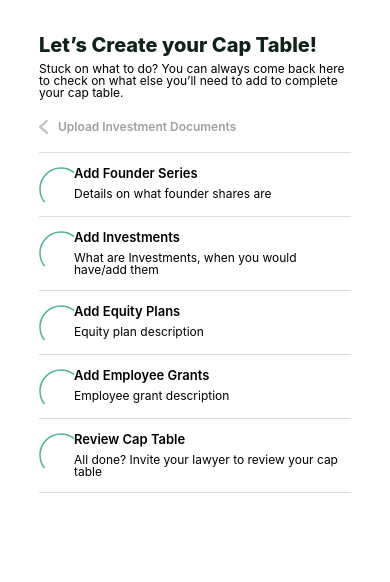
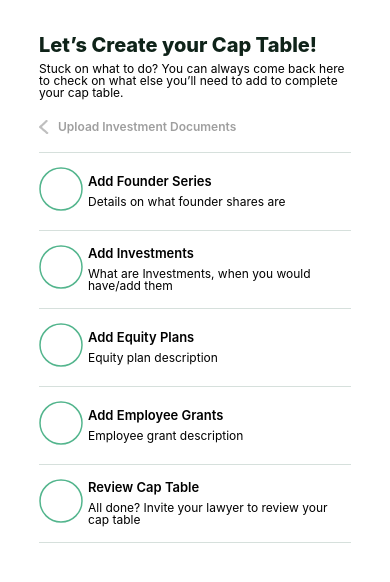
Before and after one commit to mdaz78/pulley-assignment, a React (Create React App) app: page /document in a window 390 px wide. Shown: the top 582 px of the page. Built offline with nearby package versions, Linux system fonts and the light colour scheme.

Commit message:
fix: Mobile view

```diff
--- a/src/page/DocumentTypePage.js
+++ b/src/page/DocumentTypePage.js
@@ -22,9 +22,7 @@ const Input = styled.input.attrs({ type: 'checkbox' })`
 `;
 
 const Label = styled.label`
-  display: grid;
-  grid-template-columns: 1fr, 1fr;
-  align-items: center;
+  display: block;
   padding: 1.4rem 0;
   user-select: none;
 
@@ -36,8 +34,13 @@ const Label = styled.label`
 
 const Section = styled.section``;
 
-const Svg = styled.svg.attrs({ height: '3.5rem', width: '3.5rem' })`
+const Svg = styled.svg.attrs()`
+  height: 3.5rem;
+  width: 3.5rem;
+  min-height: 49px;
+  min-width: 49px;
   justify-self: center;
+  align-self: center;
   ${Input}:checked + & {
     border: 20px solid blue;
   }
@@ -66,6 +69,7 @@ const Polyline = styled.polyline.attrs({
 const Checkbox = styled.section`
   display: grid;
   grid-template-columns: 1fr 11fr;
+  align-items: center;
 `;
 
 export default function DocumentTypePage() {
```
